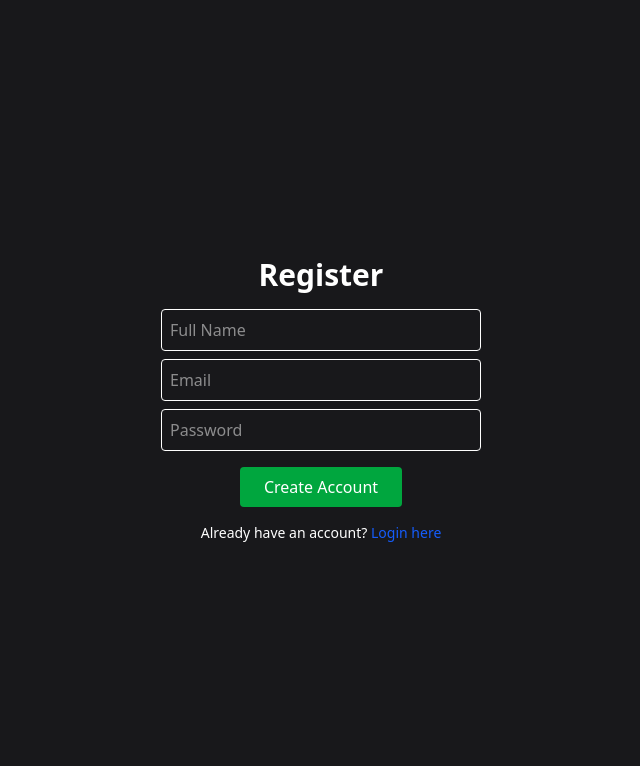
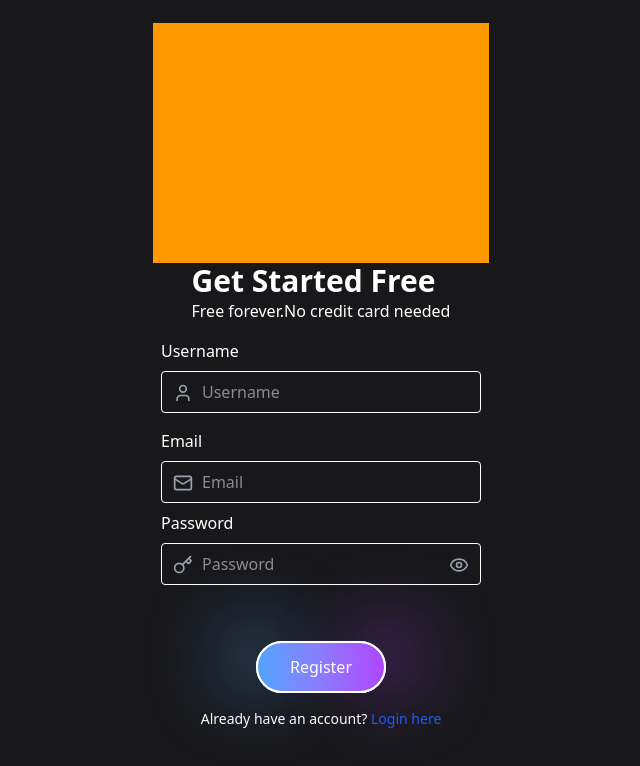
Before and after one commit to Ruthstring/booksApp-front, a React (Vite) app: page /register in a window 1280 px wide. Shown: the top 766 px of the page, without its empty margins (319-959 px from the left). Built offline with nearby package versions, Linux system fonts and the light colour scheme.

Commit message:
register page structure ready

```diff
--- a/src/pages/LoginPage.jsx
+++ b/src/pages/LoginPage.jsx
@@ -42,7 +42,7 @@ const LoginPage = () => {
 									size={20}
 								/>
 								<input
-								    value={password}
+								value={password}
 									onChange={(e) => setPassword(e.target.value)}
 									className="pl-10 mt-2 p-2 border rounded w-80"
 									type={showPassword ? "text" : "password"}
--- a/src/pages/RegisterPage.jsx
+++ b/src/pages/RegisterPage.jsx
@@ -1,23 +1,89 @@
 import { useNavigate } from "react-router-dom";
+import { useState } from "react";
+import Button from "../components/Button";
+import { User, Key, Eye, EyeOff, Mail } from "lucide-react";
 
 const RegisterPage = () => {
 	const navigate = useNavigate();
+  const [showPassword, setShowPassword] = useState(false);
+    const [password, setPassword] = useState("");
 
 	return (
-    <div className="h-screen flex flex-col items-center justify-center">
-      <h2 className="text-3xl font-bold">Register</h2>
-      <input className="mt-4 p-2 border rounded w-80" type="text" placeholder="Full Name" />
-      <input className="mt-2 p-2 border rounded w-80" type="email" placeholder="Email" />
-      <input className="mt-2 p-2 border rounded w-80" type="password" placeholder="Password" />
-      <button className="mt-4 px-6 py-2 bg-green-600 text-white rounded hover:bg-green-700">
-        Create Account
+		<div className="min-h-screen overflow-hidden  flex flex-col items-center justify-center">
+			<div className="h-full flex flex-col flex-grow items-center justify-center">
+      <div className="image h-60 w-full bg-amber-500"></div>
+				<div>
+					<h2 className="text-3xl font-bold">Get Started Free</h2>
+					<p>Free forever.No credit card needed</p>
+				</div>
+        {/* Username Field */}
+        <div className="mt-4">
+							<p> Username</p>
+							<div className="relative w-80">
+								<User
+									className="absolute left-3 top-3/5 -translate-y-1/2 text-gray-400"
+									size={20}
+								/>
+								<input
+									className="pl-10 mt-2 p-2 border rounded w-80"
+									type="text"
+									placeholder="Username"
+								/>
+							</div>
+						</div>
+          {/* Email Field */}
+          <div className="mt-4">
+							<p> Email</p>
+							<div className="relative w-80">
+								<Mail
+									className="absolute left-3 top-3/5 -translate-y-1/2 text-gray-400"
+									size={20}
+								/>
+								<input
+									className="pl-10 mt-2 p-2 border rounded w-80"
+									type="text"
+									placeholder="Email"
+								/>
+							</div>
+						</div>
+          {/* Password Field */}
+          <div className="mt-2">
+							<p> Password</p>
+							<div className="relative w-80">
+								<Key
+									className="absolute left-3 top-3/5 -translate-y-1/2 text-gray-400"
+									size={20}
+								/>
+								<input
+								    value={password}
+									onChange={(e) => setPassword(e.target.value)}
+									className="pl-10 mt-2 p-2 border rounded w-80"
+									type={showPassword ? "text" : "password"}
+									placeholder="Password"
+								/>
+								<button
+									type="button"
+									className="absolute right-3 top-3/5 -translate-y-1/2 text-gray-400"
+									onClick={() => setShowPassword(!showPassword)}
+								>
+									{showPassword ? <EyeOff size={20} /> : <Eye size={20} />}
 								</button>
+							</div>
+						</div>
+        {/* Register Button */}
+        <div className="flex flex-col items-center justify-center mt-2 p-4 md:p-8 lg:p-12">
+				<Button>Register</Button>
 				<p className="mt-4 text-sm">
 					Already have an account?{" "}
-        <span className="text-blue-600 cursor-pointer" onClick={() => navigate("/login")}>
+					<span
+						className="text-blue-600 cursor-pointer"
+						onClick={() => navigate("/login")}
+					>
 						Login here
 					</span>
 				</p>
+        </div>
+			</div>
 		</div>
 	);
 };
```
Lines whose indentation alone changed are shown as unchanged.
